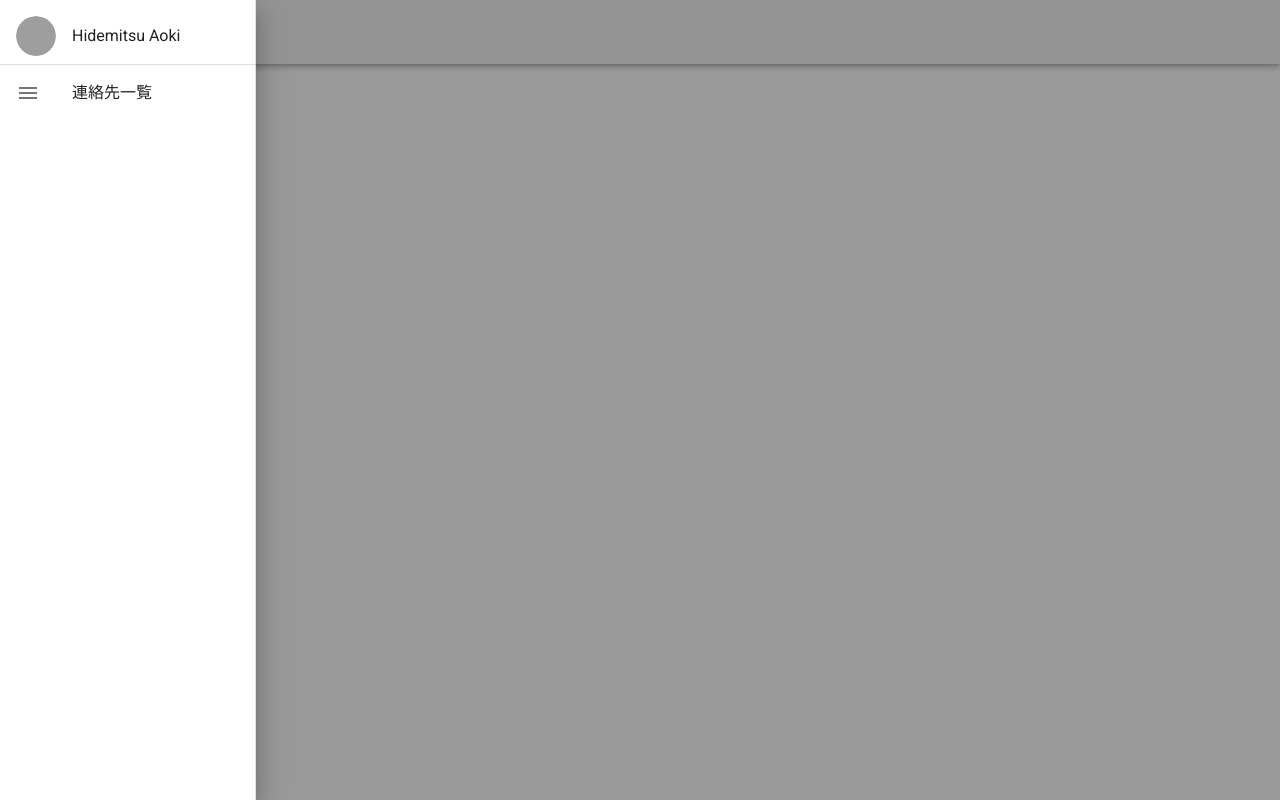
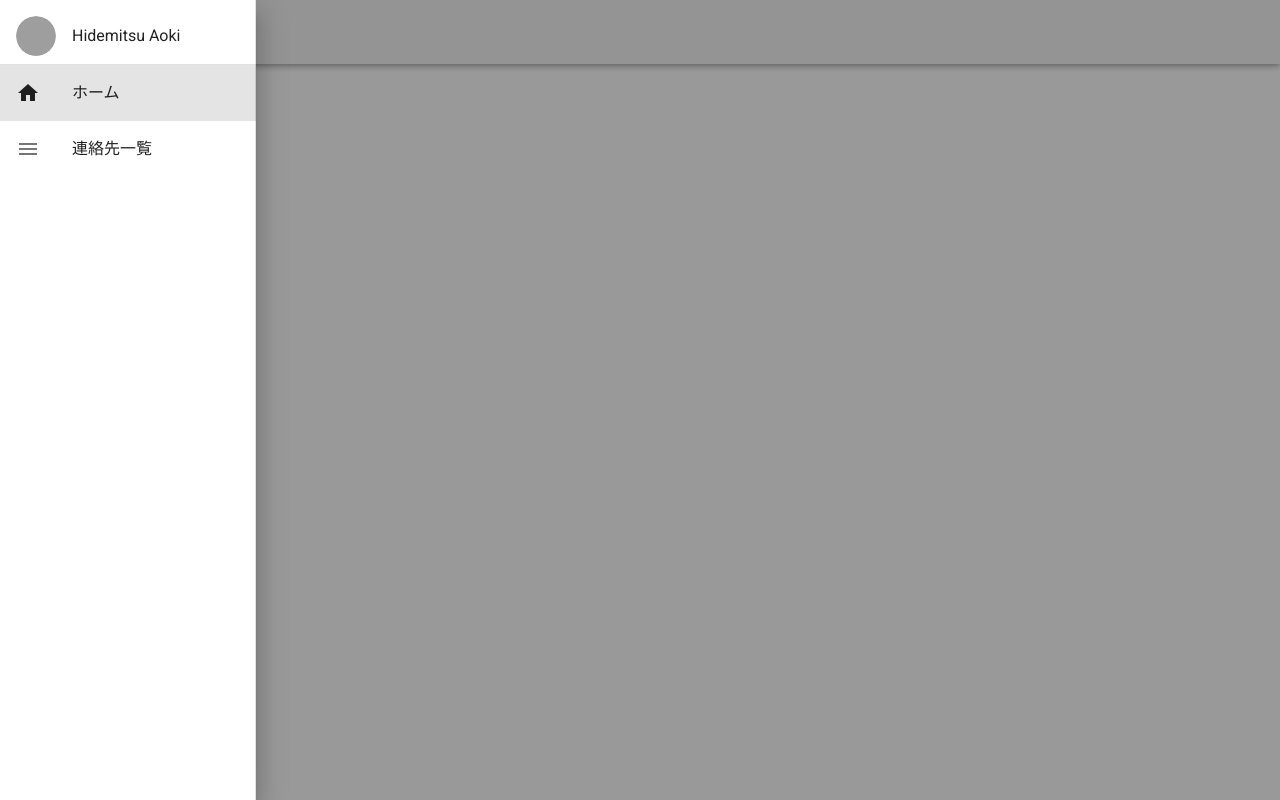
Before and after one commit to eikoh0117/address-book, a Vue app: page / in a window 1280 px wide. Both pictures are taken after a click on the button 28 px from the left and 32 px from the top of the page. Built offline with nearby package versions, Linux system fonts and the light colour scheme; grey boxes are pictures that could not be loaded.

Commit message:
Add link to SideNav

```diff
--- a/src/components/SideNav.vue
+++ b/src/components/SideNav.vue
@@ -3,9 +3,7 @@
     <v-list>
       <v-list-item>
         <v-list-item-avatar>
-            <img
-              src="https://j-town.net/images/2019/town/town20191010173054.jpg"
-            />
+          <img src="https://j-town.net/images/2019/town/town20191010173054.jpg" />
         </v-list-item-avatar>
         <v-list-item-content>
           <v-list-item-title>Hidemitsu Aoki</v-list-item-title>
@@ -14,7 +12,7 @@
 
       <v-divider></v-divider>
 
-        <v-list-item v-for="(item, index) in items" :key="index">
+      <v-list-item v-for="(item, index) in items" :key="index" :to="item.link">
         <v-list-item-icon>
           <v-icon>{{ item.icon }}</v-icon>
         </v-list-item-icon>
@@ -30,8 +28,11 @@
 export default {
   data() {
     return {
-      items: [{ title: "連絡先一覧", icon: "mdi-menu" }],
+      items: [
+        { title: "ホーム", icon: "mdi-home", link: { name: "home" } },
+        { title: "連絡先一覧", icon: "mdi-menu", link: { name: "addresses" } }
+      ]
     };
-  },
+  }
 };
 </script>
```
Lines whose indentation alone changed are shown as unchanged.
